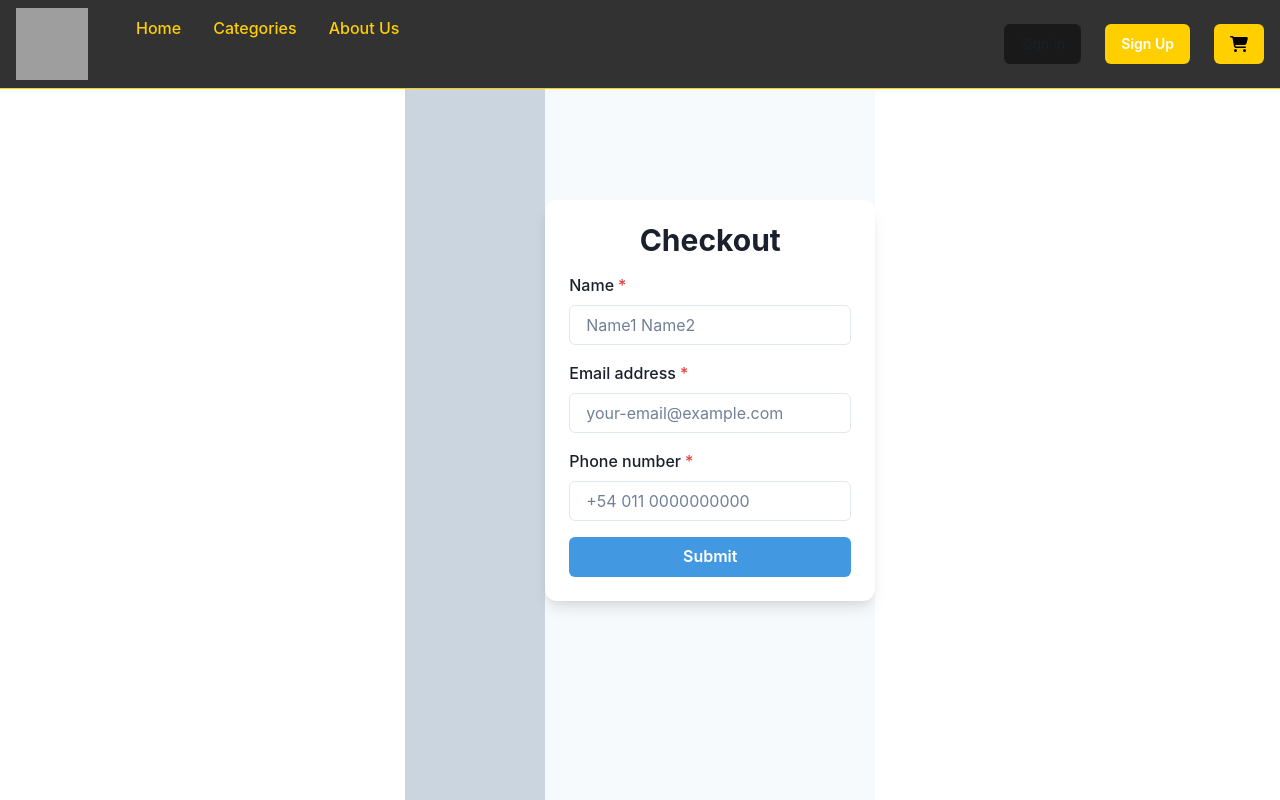
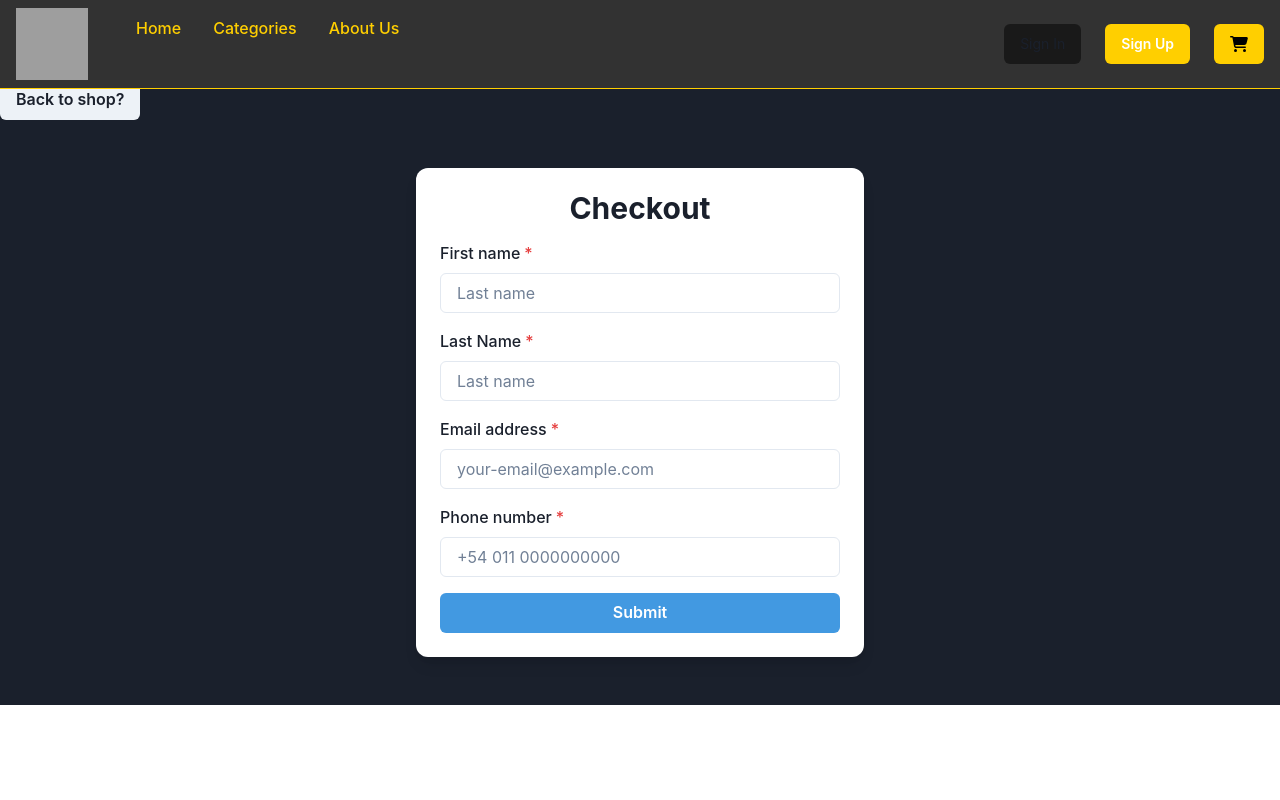
Before and after one commit to Taborda-Jose/ProyectoSouls, a React (Create React App) app: page /Checkout in a window 1280 px wide. Built offline with nearby package versions, Linux system fonts and the light colour scheme; grey boxes are pictures that could not be loaded.

Commit message:
Entrega numero 12

```diff
--- a/src/Checkout/Checkout.jsx
+++ b/src/Checkout/Checkout.jsx
@@ -1,18 +1,135 @@
 import React from 'react'
-import Form from '../components/Form/Form'
-import { Flex, Button} from '@chakra-ui/react'
+import { useState } from 'react';
+import {
+    Button,Flex,FormControl,FormLabel,Heading,Input,Stack,useColorModeValue,
+  } from '@chakra-ui/react';
 import CartCard from '../components/Cart/CartCard'
 import { useContext } from 'react'
 import { CartContext } from '../Context/CartContext'
 import { Link } from 'react-router-dom'
+import db from '../services'
+import {collection, addDoc} from 'firebase/firestore'
 
 
 function Checkout() {
+
     const {items} = useContext(CartContext)
+    const [formulario,setFormulario]=useState(
+        { buyer:{
+             Fname:'',
+             Lname:'',
+             phoneNumber:'',
+             email:''
+         },
+         total:'',
+         items:''
+     }
+     )
+     const {buyer:{email,Fname,Lname,phoneNumber},} = formulario;
+     const handleChange=(e)=>{
+        const {name, value} =e.target;
+        setFormulario({
+            ...formulario,
+            buyer:{
+                ...formulario.buyer,
+                [name]:value,},total: items.reduce((pv,cv)=>pv+cv.quantity,0),items:items
+        })
+    }
+
+    const setInFirebase = async(order)=>{
+      try {
+        const col = collection(db,'orders')
+        const createOrder = await addDoc(col,order)
+        alert(`Su orden ${createOrder.id} se generó correctamente`)
+      } catch (error) {
+
+      }
+    }
   return (
-    <Flex justifyContent={'center'}>
-        <Flex bgColor={'gray.300'}>{items===undefined||items.length===0?<Link to={'/'}><Button>Back to shop?</Button></Link>:<ul>{items.map((e,index)=><CartCard Props={e} key={index}></CartCard>)}</ul>}</Flex>
-        <Flex><Form></Form></Flex>
+    <Flex justifyContent={'center'} position={'relative'} top={'5em'} flexDir={'column'}>
+        <Flex bgColor={'gray.800'}>{items===undefined||items.length===0?<Link to={'/'}><Button>Back to shop?</Button></Link>:<ul>{items.map((e,index)=><CartCard Props={e} key={index}></CartCard>)}</ul>}</Flex>
+        <Flex>
+        <Flex
+        minH={'20vh'}
+        align={'center'}
+        justify={'center'}
+        bg={useColorModeValue('gray.800', 'gray.800')}
+        w={'full'}
+        >
+        <Stack
+          spacing={4}
+          w={'full'}
+          maxW={'md'}
+          bg={useColorModeValue('white', 'gray.700')}
+          rounded={'xl'}
+          boxShadow={'lg'}
+          p={6}
+          my={12}>
+          <Heading lineHeight={1.1} fontSize={{ base: '2xl', md: '3xl' }}>
+            Checkout
+          </Heading>
+
+          <FormControl id="name" isRequired>
+            <FormLabel>First name</FormLabel>
+            <Input
+              placeholder="Last name"
+              _placeholder={{ color: 'gray.500' }}
+              onChange={handleChange}
+              type="Text"
+              name='Fname'
+              value = {Fname}
+            />
+
+          </FormControl>
+          <FormControl id="name" isRequired>
+            <FormLabel>Last Name</FormLabel>
+            <Input
+              placeholder="Last name"
+              _placeholder={{ color: 'gray.500' }}
+              type="Text"
+              name='Lname'
+              value = {Lname}
+              onChange={handleChange}
+            />
+
+          </FormControl>
+          <FormControl id="email" isRequired>
+            <FormLabel>Email address</FormLabel>
+            <Input
+              placeholder="your-email@example.com"
+              _placeholder={{ color: 'gray.500' }}
+              type="email"
+              name='email'
+              value={email}
+              onChange={handleChange}
+            />
+
+          </FormControl>
+          <FormControl id="phoneNumber" isRequired>
+            <FormLabel>Phone number</FormLabel>
+            <Input
+              placeholder="+54 011 0000000000"
+              _placeholder={{ color: 'gray.500' }}
+              type="number"
+              name='phoneNumber'
+              value={phoneNumber}
+              onChange={handleChange}
+            />
+          </FormControl>
+          <Stack spacing={6}>
+            <Button
+              bg={'blue.400'}
+              color={'white'}
+              _hover={{
+                bg: 'blue.500',
+              }}
+              onClick={()=>setInFirebase(formulario)}>
+              Submit
+            </Button>
+          </Stack>
+        </Stack>
+      </Flex>
+    </Flex>
     </Flex>
   )
 }
--- a/src/components/Cart/Cart.jsx
+++ b/src/components/Cart/Cart.jsx
@@ -13,7 +13,7 @@ function Cart() {
 
 
   return (
-    <Flex bgImage={image} bgAttachment={'fixed'} minHeight='100vh' justifyContent='center' justifyItems='center' >
+    <Flex bgImage={image} bgAttachment={'fixed'} minHeight='100vh' justifyContent='center' justifyItems='center' position={'relative'} top={'5em'}>
         <Flex width='75%' borderRight={'2px solid black'} borderLeft={'2px solid black'} flexDir='column'
             backgroundImage={'https://wallpaperaccess.com/full/1812589.jpg'}
             bgRepeat={'no-repeat'} bgSize={'cover'} bgPos={'center'}
--- a/src/components/Form/Form.jsx
+++ /dev/null
@@ -1,92 +0,0 @@
-import {
-    Button,
-    Flex,
-    FormControl,
-    FormLabel,
-    Heading,
-    Input,
-    Stack,
-    useColorModeValue,
-  } from '@chakra-ui/react';
-import { useState } from 'react';
-
-  export default function ResetPasswordForm({total, compra}){
-    const [formulario,setFormulario]=useState(
-       { buyer:{
-            name:'',
-            phoneNumber:'',
-            email:''
-        },
-        total: total,
-        items: compra,
-    }
-    )
-    const {buyer:{email,name,phoneNumber}}=formulario;
-    const handleChange=(e)=>{
-        const {name, value} =e.target;
-        setFormulario({
-            ...formulario,
-            buyer:{
-                ...formulario.buyer,
-                [name]:value,},
-        })
-    }
-    return (
-      <Flex
-        minH={'100vh'}
-        align={'center'}
-        justify={'center'}
-        bg={useColorModeValue('gray.50', 'gray.800')}>
-        <Stack
-          spacing={4}
-          w={'full'}
-          maxW={'md'}
-          bg={useColorModeValue('white', 'gray.700')}
-          rounded={'xl'}
-          boxShadow={'lg'}
-          p={6}
-          my={12}>
-          <Heading lineHeight={1.1} fontSize={{ base: '2xl', md: '3xl' }}>
-            Checkout
-          </Heading>
-          <FormControl id="name" isRequired>
-            <FormLabel>Name</FormLabel>
-            <Input
-              placeholder="Name1 Name2"
-              _placeholder={{ color: 'gray.500' }}
-              type="Text"
-            />
-
-          </FormControl>
-          <FormControl id="email" isRequired>
-            <FormLabel>Email address</FormLabel>
-            <Input
-              placeholder="your-email@example.com"
-              _placeholder={{ color: 'gray.500' }}
-              type="email"
-            />
-
-          </FormControl>
-          <FormControl id="phoneNumber" isRequired>
-            <FormLabel>Phone number</FormLabel>
-            <Input
-              placeholder="+54 011 0000000000"
-              _placeholder={{ color: 'gray.500' }}
-              type="number"
-            />
-
-          </FormControl>
-          <Stack spacing={6}>
-            <Button
-              bg={'blue.400'}
-              color={'white'}
-              _hover={{
-                bg: 'blue.500',
-              }}>
-              Submit
-            </Button>
-          </Stack>
-        </Stack>
-      </Flex>
-    );
-  }
--- a/src/components/ItemDetail/ItemDetail.jsx
+++ b/src/components/ItemDetail/ItemDetail.jsx
@@ -38,7 +38,7 @@ import { CartContext } from '../../Context/CartContext';
 
     return (
     <Box backgroundImage={img} filter={{blur:'10em'}}>
-      <Container maxW={'7xl'} bgColor={'rgba(255,255,255,0.7)'}>
+      <Container maxW={'7xl'} bgColor={'rgba(255,255,255,0.7)'} >
         <SimpleGrid
           columns={{ base: 1, lg: 2 }}
           spacing={{ base: 8, md: 10 }}
--- a/src/components/Items/Items.jsx
+++ b/src/components/Items/Items.jsx
@@ -8,7 +8,7 @@ import {
   Badge,
   useColorModeValue,
   Text,
-  Button
+  Button,
 } from '@chakra-ui/react';
 import {Link} from 'react-router-dom'
 import { FontAwesomeIcon } from '@fortawesome/react-fontawesome';
@@ -37,7 +37,7 @@ function Item({Props}) {
   return (
     <Flex p={30} alignItems="center" justifyContent="center" minW='350px'maxW='450px' margin='auto'>
       <Box
-        minW='350px'
+        minW='300px'
         maxW='1em'
         height='850px'
         bg={useColorModeValue('#1f2424', 'gray.800')}
@@ -69,10 +69,9 @@ function Item({Props}) {
         <Box p="6">
           <Box d="flex" alignItems="baseline" paddingBottom={'2em'}>
             <Badge rounded="full" px="2" fontSize=".9em" colorScheme="yellow">
-            <Link to={`/item/${id}`}>More of: {name}</Link>
+            <Link to={`/item/${id}`}>{name}</Link>
             </Badge>
           </Box>
-
           <CardCarousel URL={image} TEXT={description} TITLE={name} />
           <Flex mt="1" justifyContent="space-between" alignContent="center">
             <Box
```
